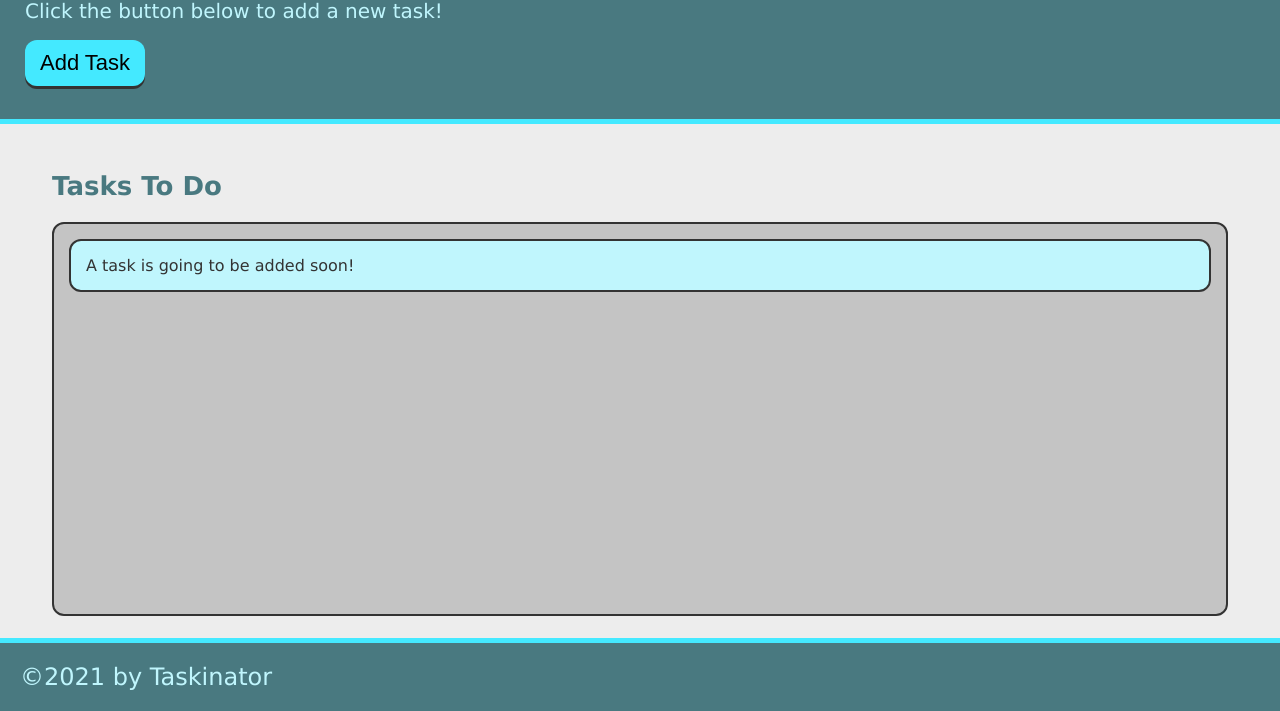
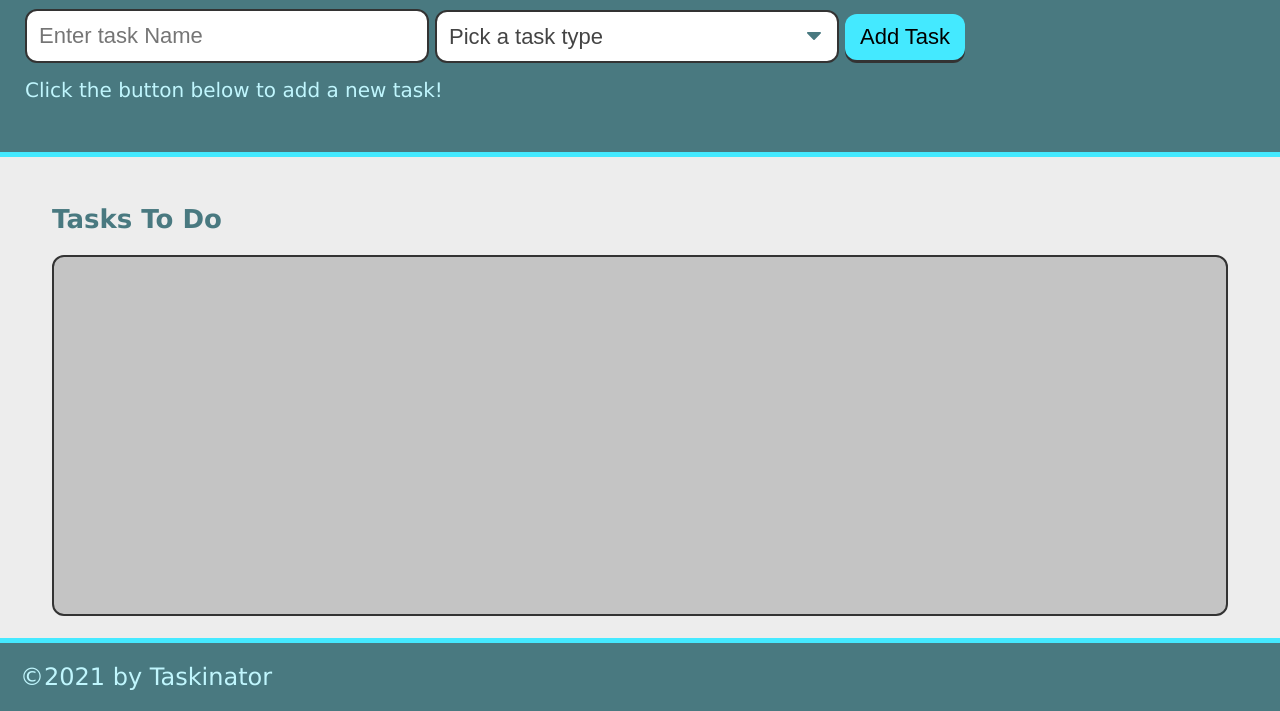
Before and after one commit to berrett1011/Taskinator, a plain HTML site: page index.html in a window 1280 px wide. Shown: the part 89-800 px from the top of the page. Drawn offline with Linux system fonts and the light colour scheme.

Commit message:
Slection form added

```diff
--- a/index.html
+++ b/index.html
@@ -12,14 +12,29 @@
 <body>
   <header>
     <h1 class="page-title">Taskinator</h1>
+    <form id="task-form">
+      <div class="form-group">
+        <input type="text" name="task name" placeholder="Enter task Name" />
+      </div>
+      <div class="form-group">
+        <select name="task-type" class="select-dropdown">
+          <option value="" disabled selected>Pick a task type</option>
+          <option value="Print">Print</option>
+          <option value="Web">Web</option>
+          <option value="Mobile">Mobile</option>
+        </select>
+      </div>
+      <div class="form-group">
+        <button class="btn" id="save-task" type="submit">Add Task </button>
+      </div>
+    </form>
     <p>Click the button below to add a new task!</p>
-    <button class="btn" id="save-task">Add Task</button>
+
   </header>
   <main class="page-content">
     <section class="task-list-wrapper">
       <h2 class="list-title">Tasks To Do</h2>
       <ul class="task-list" id="tasks-to-do">
-        <li class="task-item">A task is going to be added soon!</li>
       </ul>
     </section>
   </main>
```
